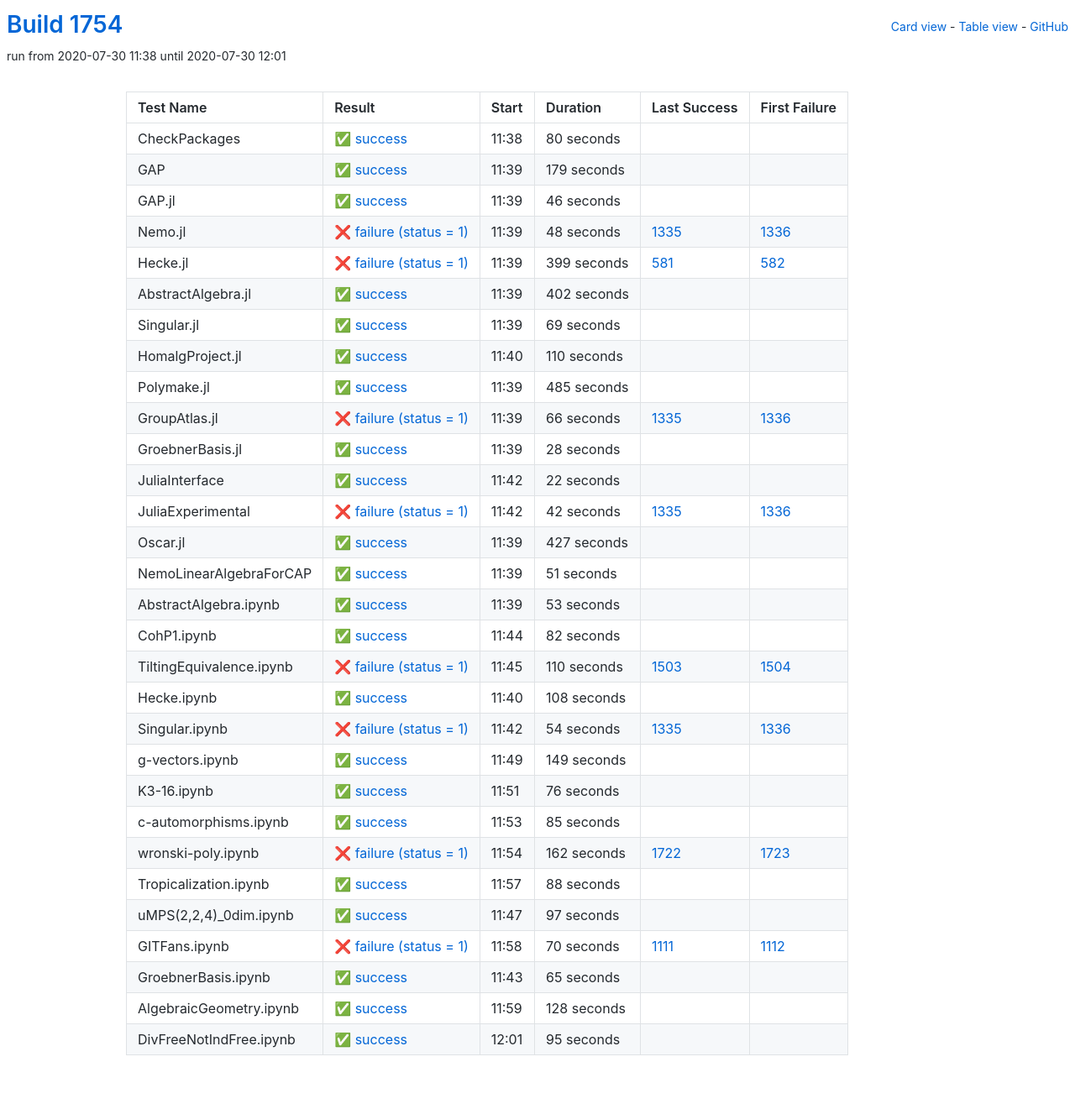
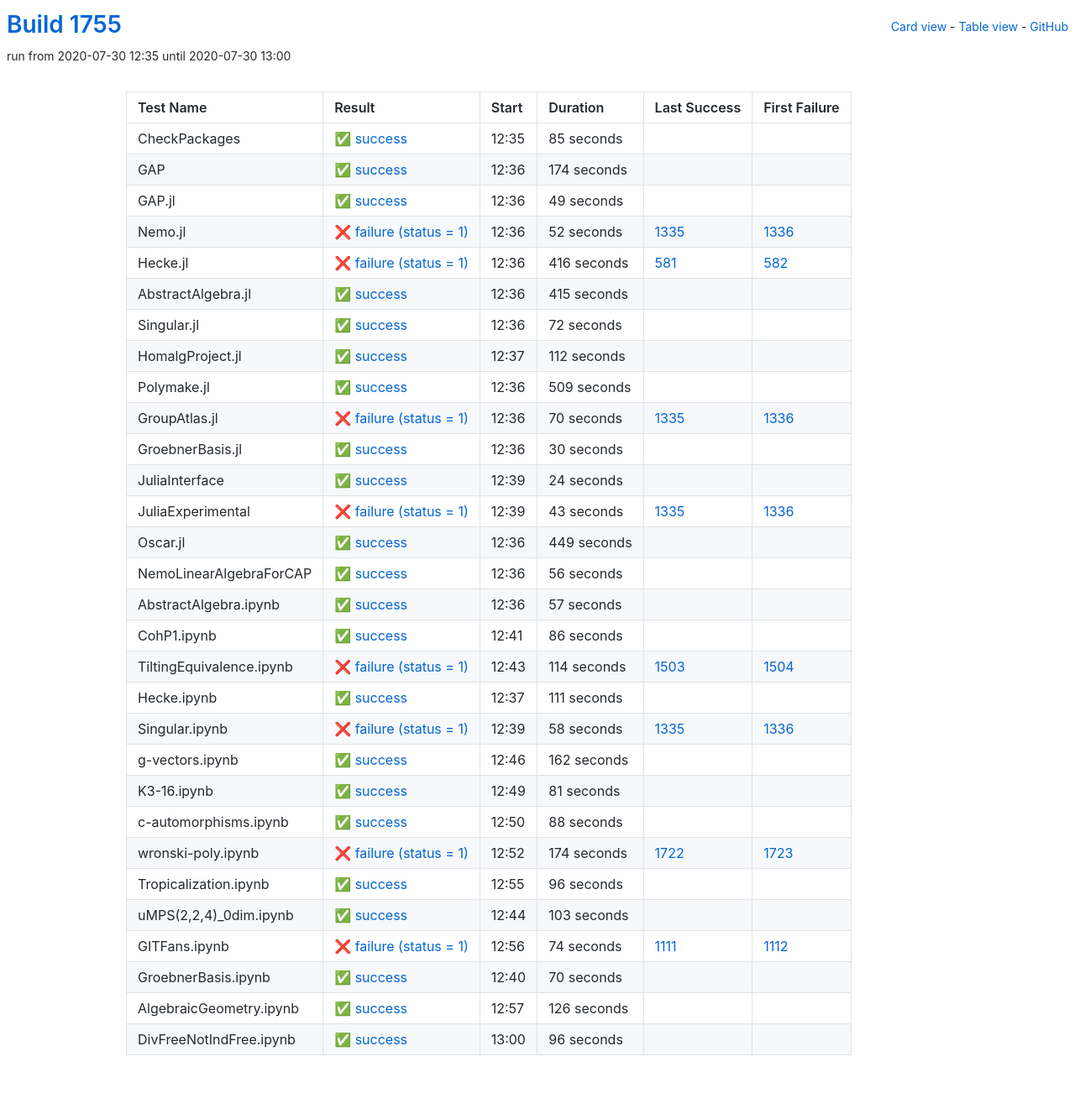
Before and after one commit to oscar-system/oscar-ci-status-1.4, a Jekyll site: the page built from table.html, in a window 1280 px wide. Shown: the whole page at 84% size. Built offline with Jekyll 4.4.1, drawn with Linux system fonts in a browser that asks for light colours.

Commit message:
Build #1755

```diff
--- a/_data/ci.yml
+++ b/_data/ci.yml
@@ -1,6 +1,6 @@
 ---
-build: 1754
-build_url: https://oscarci.mathematik.uni-kl.de/job/oscar-julia-1.4/1754/
+build: 1755
+build_url: https://oscarci.mathematik.uni-kl.de/job/oscar-julia-1.4/1755/
 job: oscar-julia-1.4
 organization: oscar-system
 repo: oscar-ci-status-1.4
@@ -8,272 +8,8 @@ repourl: https://github.com/oscar-system/oscar-ci-status-1.4
 tests:
 - name: CheckPackages
   id: checkpackages
-  log: https://oscarci.mathematik.uni-kl.de/job/oscar-julia-1.4/1754/artifact/logs/build-1754/CheckPackages.log
-  start: 2020-07-30 11:38
-  success: true
-  exitcode: 0
-  status: success
-  duration: 80
-  last_success: false
-  last_success_url:
-  first_failure: false
-  first_failure_url:
-- name: GAP
-  id: gap
-  log: https://oscarci.mathematik.uni-kl.de/job/oscar-julia-1.4/1754/artifact/logs/build-1754/GAP.log
-  start: 2020-07-30 11:39
-  success: true
-  exitcode: 0
-  status: success
-  duration: 179
-  last_success: false
-  last_success_url:
-  first_failure: false
-  first_failure_url:
-- name: GAP.jl
-  id: gap-jl
-  log: https://oscarci.mathematik.uni-kl.de/job/oscar-julia-1.4/1754/artifact/logs/build-1754/GAP.jl.log
-  start: 2020-07-30 11:39
-  success: true
-  exitcode: 0
-  status: success
-  duration: 46
-  last_success: false
-  last_success_url:
-  first_failure: false
-  first_failure_url:
-- name: Nemo.jl
-  id: nemo-jl
-  log: https://oscarci.mathematik.uni-kl.de/job/oscar-julia-1.4/1754/artifact/logs/build-1754/Nemo.jl.log
-  start: 2020-07-30 11:39
-  success: false
-  exitcode: 1
-  status: failure
-  duration: 48
-  last_success: 1335
-  last_success_url: https://oscarci.mathematik.uni-kl.de/job/oscar-julia-1.4/1335/
-  first_failure: 1336
-  first_failure_url: https://oscarci.mathematik.uni-kl.de/job/oscar-julia-1.4/1336/
-- name: Hecke.jl
-  id: hecke-jl
-  log: https://oscarci.mathematik.uni-kl.de/job/oscar-julia-1.4/1754/artifact/logs/build-1754/Hecke.jl.log
-  start: 2020-07-30 11:39
-  success: false
-  exitcode: 1
-  status: failure
-  duration: 399
-  last_success: 581
-  last_success_url: https://oscarci.mathematik.uni-kl.de/job/oscar-julia-1.4/581/
-  first_failure: 582
-  first_failure_url: https://oscarci.mathematik.uni-kl.de/job/oscar-julia-1.4/582/
-- name: AbstractAlgebra.jl
-  id: abstractalgebra-jl
-  log: https://oscarci.mathematik.uni-kl.de/job/oscar-julia-1.4/1754/artifact/logs/build-1754/AbstractAlgebra.jl.log
-  start: 2020-07-30 11:39
-  success: true
-  exitcode: 0
-  status: success
-  duration: 402
-  last_success: false
-  last_success_url:
-  first_failure: false
-  first_failure_url:
-- name: Singular.jl
-  id: singular-jl
-  log: https://oscarci.mathematik.uni-kl.de/job/oscar-julia-1.4/1754/artifact/logs/build-1754/Singular.jl.log
-  start: 2020-07-30 11:39
-  success: true
-  exitcode: 0
-  status: success
-  duration: 69
-  last_success: false
-  last_success_url:
-  first_failure: false
-  first_failure_url:
-- name: HomalgProject.jl
-  id: homalgproject-jl
-  log: https://oscarci.mathematik.uni-kl.de/job/oscar-julia-1.4/1754/artifact/logs/build-1754/HomalgProject.jl.log
-  start: 2020-07-30 11:40
-  success: true
-  exitcode: 0
-  status: success
-  duration: 110
-  last_success: false
-  last_success_url:
-  first_failure: false
-  first_failure_url:
-- name: Polymake.jl
-  id: polymake-jl
-  log: https://oscarci.mathematik.uni-kl.de/job/oscar-julia-1.4/1754/artifact/logs/build-1754/Polymake.jl.log
-  start: 2020-07-30 11:39
-  success: true
-  exitcode: 0
-  status: success
-  duration: 485
-  last_success: false
-  last_success_url:
-  first_failure: false
-  first_failure_url:
-- name: GroupAtlas.jl
-  id: groupatlas-jl
-  log: https://oscarci.mathematik.uni-kl.de/job/oscar-julia-1.4/1754/artifact/logs/build-1754/GroupAtlas.jl.log
-  start: 2020-07-30 11:39
-  success: false
-  exitcode: 1
-  status: failure
-  duration: 66
-  last_success: 1335
-  last_success_url: https://oscarci.mathematik.uni-kl.de/job/oscar-julia-1.4/1335/
-  first_failure: 1336
-  first_failure_url: https://oscarci.mathematik.uni-kl.de/job/oscar-julia-1.4/1336/
-- name: GroebnerBasis.jl
-  id: groebnerbasis-jl
-  log: https://oscarci.mathematik.uni-kl.de/job/oscar-julia-1.4/1754/artifact/logs/build-1754/GroebnerBasis.jl.log
-  start: 2020-07-30 11:39
-  success: true
-  exitcode: 0
-  status: success
-  duration: 28
-  last_success: false
-  last_success_url:
-  first_failure: false
-  first_failure_url:
-- name: JuliaInterface
-  id: juliainterface
-  log: https://oscarci.mathematik.uni-kl.de/job/oscar-julia-1.4/1754/artifact/logs/build-1754/JuliaInterface.log
-  start: 2020-07-30 11:42
-  success: true
-  exitcode: 0
-  status: success
-  duration: 22
-  last_success: false
-  last_success_url:
-  first_failure: false
-  first_failure_url:
-- name: JuliaExperimental
-  id: juliaexperimental
-  log: https://oscarci.mathematik.uni-kl.de/job/oscar-julia-1.4/1754/artifact/logs/build-1754/JuliaExperimental.log
-  start: 2020-07-30 11:42
-  success: false
-  exitcode: 1
-  status: failure
-  duration: 42
-  last_success: 1335
-  last_success_url: https://oscarci.mathematik.uni-kl.de/job/oscar-julia-1.4/1335/
-  first_failure: 1336
-  first_failure_url: https://oscarci.mathematik.uni-kl.de/job/oscar-julia-1.4/1336/
-- name: Oscar.jl
-  id: oscar-jl
-  log: https://oscarci.mathematik.uni-kl.de/job/oscar-julia-1.4/1754/artifact/logs/build-1754/Oscar.jl.log
-  start: 2020-07-30 11:39
-  success: true
-  exitcode: 0
-  status: success
-  duration: 427
-  last_success: false
-  last_success_url:
-  first_failure: false
-  first_failure_url:
-- name: NemoLinearAlgebraForCAP
-  id: nemolinearalgebraforcap
-  log: https://oscarci.mathematik.uni-kl.de/job/oscar-julia-1.4/1754/artifact/logs/build-1754/NemoLinearAlgebraForCAP.log
-  start: 2020-07-30 11:39
-  success: true
-  exitcode: 0
-  status: success
-  duration: 51
-  last_success: false
-  last_success_url:
-  first_failure: false
-  first_failure_url:
-- name: AbstractAlgebra.ipynb
-  id: abstractalgebra-ipynb
-  log: https://oscarci.mathematik.uni-kl.de/job/oscar-julia-1.4/1754/artifact/logs/build-1754/AbstractAlgebra.ipynb.log
-  start: 2020-07-30 11:39
-  success: true
-  exitcode: 0
-  status: success
-  duration: 53
-  last_success: false
-  last_success_url:
-  first_failure: false
-  first_failure_url:
-- name: CohP1.ipynb
-  id: cohp1-ipynb
-  log: https://oscarci.mathematik.uni-kl.de/job/oscar-julia-1.4/1754/artifact/logs/build-1754/CohP1.ipynb.log
-  start: 2020-07-30 11:44
-  success: true
-  exitcode: 0
-  status: success
-  duration: 82
-  last_success: false
-  last_success_url:
-  first_failure: false
-  first_failure_url:
-- name: TiltingEquivalence.ipynb
-  id: tiltingequivalence-ipynb
-  log: https://oscarci.mathematik.uni-kl.de/job/oscar-julia-1.4/1754/artifact/logs/build-1754/TiltingEquivalence.ipynb.log
-  start: 2020-07-30 11:45
-  success: false
-  exitcode: 1
-  status: failure
-  duration: 110
-  last_success: 1503
-  last_success_url: https://oscarci.mathematik.uni-kl.de/job/oscar-julia-1.4/1503/
-  first_failure: 1504
-  first_failure_url: https://oscarci.mathematik.uni-kl.de/job/oscar-julia-1.4/1504/
-- name: Hecke.ipynb
-  id: hecke-ipynb
-  log: https://oscarci.mathematik.uni-kl.de/job/oscar-julia-1.4/1754/artifact/logs/build-1754/Hecke.ipynb.log
-  start: 2020-07-30 11:40
-  success: true
-  exitcode: 0
-  status: success
-  duration: 108
-  last_success: false
-  last_success_url:
-  first_failure: false
-  first_failure_url:
-- name: Singular.ipynb
-  id: singular-ipynb
-  log: https://oscarci.mathematik.uni-kl.de/job/oscar-julia-1.4/1754/artifact/logs/build-1754/Singular.ipynb.log
-  start: 2020-07-30 11:42
-  success: false
-  exitcode: 1
-  status: failure
-  duration: 54
-  last_success: 1335
-  last_success_url: https://oscarci.mathematik.uni-kl.de/job/oscar-julia-1.4/1335/
-  first_failure: 1336
-  first_failure_url: https://oscarci.mathematik.uni-kl.de/job/oscar-julia-1.4/1336/
-- name: g-vectors.ipynb
-  id: g-vectors-ipynb
-  log: https://oscarci.mathematik.uni-kl.de/job/oscar-julia-1.4/1754/artifact/logs/build-1754/g-vectors.ipynb.log
-  start: 2020-07-30 11:49
-  success: true
-  exitcode: 0
-  status: success
-  duration: 149
-  last_success: false
-  last_success_url:
-  first_failure: false
-  first_failure_url:
-- name: K3-16.ipynb
-  id: k3-16-ipynb
-  log: https://oscarci.mathematik.uni-kl.de/job/oscar-julia-1.4/1754/artifact/logs/build-1754/K3-16.ipynb.log
-  start: 2020-07-30 11:51
-  success: true
-  exitcode: 0
-  status: success
-  duration: 76
-  last_success: false
-  last_success_url:
-  first_failure: false
-  first_failure_url:
-- name: c-automorphisms.ipynb
-  id: c-automorphisms-ipynb
-  log: https://oscarci.mathematik.uni-kl.de/job/oscar-julia-1.4/1754/artifact/logs/build-1754/c-automorphisms.ipynb.log
-  start: 2020-07-30 11:53
+  log: https://oscarci.mathematik.uni-kl.de/job/oscar-julia-1.4/1755/artifact/logs/build-1755/CheckPackages.log
+  start: 2020-07-30 12:35
   success: true
   exitcode: 0
   status: success
@@ -282,22 +18,262 @@ tests:
   last_success_url:
   first_failure: false
   first_failure_url:
-- name: wronski-poly.ipynb
-  id: wronski-poly-ipynb
-  log: https://oscarci.mathematik.uni-kl.de/job/oscar-julia-1.4/1754/artifact/logs/build-1754/wronski-poly.ipynb.log
-  start: 2020-07-30 11:54
+- name: GAP
+  id: gap
+  log: https://oscarci.mathematik.uni-kl.de/job/oscar-julia-1.4/1755/artifact/logs/build-1755/GAP.log
+  start: 2020-07-30 12:36
+  success: true
+  exitcode: 0
+  status: success
+  duration: 174
+  last_success: false
+  last_success_url:
+  first_failure: false
+  first_failure_url:
+- name: GAP.jl
+  id: gap-jl
+  log: https://oscarci.mathematik.uni-kl.de/job/oscar-julia-1.4/1755/artifact/logs/build-1755/GAP.jl.log
+  start: 2020-07-30 12:36
+  success: true
+  exitcode: 0
+  status: success
+  duration: 49
+  last_success: false
+  last_success_url:
+  first_failure: false
+  first_failure_url:
+- name: Nemo.jl
+  id: nemo-jl
+  log: https://oscarci.mathematik.uni-kl.de/job/oscar-julia-1.4/1755/artifact/logs/build-1755/Nemo.jl.log
+  start: 2020-07-30 12:36
   success: false
   exitcode: 1
   status: failure
+  duration: 52
+  last_success: 1335
+  last_success_url: https://oscarci.mathematik.uni-kl.de/job/oscar-julia-1.4/1335/
+  first_failure: 1336
+  first_failure_url: https://oscarci.mathematik.uni-kl.de/job/oscar-julia-1.4/1336/
+- name: Hecke.jl
+  id: hecke-jl
+  log: https://oscarci.mathematik.uni-kl.de/job/oscar-julia-1.4/1755/artifact/logs/build-1755/Hecke.jl.log
+  start: 2020-07-30 12:36
+  success: false
+  exitcode: 1
+  status: failure
+  duration: 416
+  last_success: 581
+  last_success_url: https://oscarci.mathematik.uni-kl.de/job/oscar-julia-1.4/581/
+  first_failure: 582
+  first_failure_url: https://oscarci.mathematik.uni-kl.de/job/oscar-julia-1.4/582/
+- name: AbstractAlgebra.jl
+  id: abstractalgebra-jl
+  log: https://oscarci.mathematik.uni-kl.de/job/oscar-julia-1.4/1755/artifact/logs/build-1755/AbstractAlgebra.jl.log
+  start: 2020-07-30 12:36
+  success: true
+  exitcode: 0
+  status: success
+  duration: 415
+  last_success: false
+  last_success_url:
+  first_failure: false
+  first_failure_url:
+- name: Singular.jl
+  id: singular-jl
+  log: https://oscarci.mathematik.uni-kl.de/job/oscar-julia-1.4/1755/artifact/logs/build-1755/Singular.jl.log
+  start: 2020-07-30 12:36
+  success: true
+  exitcode: 0
+  status: success
+  duration: 72
+  last_success: false
+  last_success_url:
+  first_failure: false
+  first_failure_url:
+- name: HomalgProject.jl
+  id: homalgproject-jl
+  log: https://oscarci.mathematik.uni-kl.de/job/oscar-julia-1.4/1755/artifact/logs/build-1755/HomalgProject.jl.log
+  start: 2020-07-30 12:37
+  success: true
+  exitcode: 0
+  status: success
+  duration: 112
+  last_success: false
+  last_success_url:
+  first_failure: false
+  first_failure_url:
+- name: Polymake.jl
+  id: polymake-jl
+  log: https://oscarci.mathematik.uni-kl.de/job/oscar-julia-1.4/1755/artifact/logs/build-1755/Polymake.jl.log
+  start: 2020-07-30 12:36
+  success: true
+  exitcode: 0
+  status: success
+  duration: 509
+  last_success: false
+  last_success_url:
+  first_failure: false
+  first_failure_url:
+- name: GroupAtlas.jl
+  id: groupatlas-jl
+  log: https://oscarci.mathematik.uni-kl.de/job/oscar-julia-1.4/1755/artifact/logs/build-1755/GroupAtlas.jl.log
+  start: 2020-07-30 12:36
+  success: false
+  exitcode: 1
+  status: failure
+  duration: 70
+  last_success: 1335
+  last_success_url: https://oscarci.mathematik.uni-kl.de/job/oscar-julia-1.4/1335/
+  first_failure: 1336
+  first_failure_url: https://oscarci.mathematik.uni-kl.de/job/oscar-julia-1.4/1336/
+- name: GroebnerBasis.jl
+  id: groebnerbasis-jl
+  log: https://oscarci.mathematik.uni-kl.de/job/oscar-julia-1.4/1755/artifact/logs/build-1755/GroebnerBasis.jl.log
+  start: 2020-07-30 12:36
+  success: true
+  exitcode: 0
+  status: success
+  duration: 30
+  last_success: false
+  last_success_url:
+  first_failure: false
+  first_failure_url:
+- name: JuliaInterface
+  id: juliainterface
+  log: https://oscarci.mathematik.uni-kl.de/job/oscar-julia-1.4/1755/artifact/logs/build-1755/JuliaInterface.log
+  start: 2020-07-30 12:39
+  success: true
+  exitcode: 0
+  status: success
+  duration: 24
+  last_success: false
+  last_success_url:
+  first_failure: false
+  first_failure_url:
+- name: JuliaExperimental
+  id: juliaexperimental
+  log: https://oscarci.mathematik.uni-kl.de/job/oscar-julia-1.4/1755/artifact/logs/build-1755/JuliaExperimental.log
+  start: 2020-07-30 12:39
+  success: false
+  exitcode: 1
+  status: failure
+  duration: 43
+  last_success: 1335
+  last_success_url: https://oscarci.mathematik.uni-kl.de/job/oscar-julia-1.4/1335/
+  first_failure: 1336
+  first_failure_url: https://oscarci.mathematik.uni-kl.de/job/oscar-julia-1.4/1336/
+- name: Oscar.jl
+  id: oscar-jl
+  log: https://oscarci.mathematik.uni-kl.de/job/oscar-julia-1.4/1755/artifact/logs/build-1755/Oscar.jl.log
+  start: 2020-07-30 12:36
+  success: true
+  exitcode: 0
+  status: success
+  duration: 449
+  last_success: false
+  last_success_url:
+  first_failure: false
+  first_failure_url:
+- name: NemoLinearAlgebraForCAP
+  id: nemolinearalgebraforcap
+  log: https://oscarci.mathematik.uni-kl.de/job/oscar-julia-1.4/1755/artifact/logs/build-1755/NemoLinearAlgebraForCAP.log
+  start: 2020-07-30 12:36
+  success: true
+  exitcode: 0
+  status: success
+  duration: 56
+  last_success: false
+  last_success_url:
+  first_failure: false
+  first_failure_url:
+- name: AbstractAlgebra.ipynb
+  id: abstractalgebra-ipynb
+  log: https://oscarci.mathematik.uni-kl.de/job/oscar-julia-1.4/1755/artifact/logs/build-1755/AbstractAlgebra.ipynb.log
+  start: 2020-07-30 12:36
+  success: true
+  exitcode: 0
+  status: success
+  duration: 57
+  last_success: false
+  last_success_url:
+  first_failure: false
+  first_failure_url:
+- name: CohP1.ipynb
+  id: cohp1-ipynb
+  log: https://oscarci.mathematik.uni-kl.de/job/oscar-julia-1.4/1755/artifact/logs/build-1755/CohP1.ipynb.log
+  start: 2020-07-30 12:41
+  success: true
+  exitcode: 0
+  status: success
+  duration: 86
+  last_success: false
+  last_success_url:
+  first_failure: false
+  first_failure_url:
+- name: TiltingEquivalence.ipynb
+  id: tiltingequivalence-ipynb
+  log: https://oscarci.mathematik.uni-kl.de/job/oscar-julia-1.4/1755/artifact/logs/build-1755/TiltingEquivalence.ipynb.log
+  start: 2020-07-30 12:43
+  success: false
+  exitcode: 1
+  status: failure
+  duration: 114
+  last_success: 1503
+  last_success_url: https://oscarci.mathematik.uni-kl.de/job/oscar-julia-1.4/1503/
+  first_failure: 1504
+  first_failure_url: https://oscarci.mathematik.uni-kl.de/job/oscar-julia-1.4/1504/
+- name: Hecke.ipynb
+  id: hecke-ipynb
+  log: https://oscarci.mathematik.uni-kl.de/job/oscar-julia-1.4/1755/artifact/logs/build-1755/Hecke.ipynb.log
+  start: 2020-07-30 12:37
+  success: true
+  exitcode: 0
+  status: success
+  duration: 111
+  last_success: false
+  last_success_url:
+  first_failure: false
+  first_failure_url:
+- name: Singular.ipynb
+  id: singular-ipynb
+  log: https://oscarci.mathematik.uni-kl.de/job/oscar-julia-1.4/1755/artifact/logs/build-1755/Singular.ipynb.log
+  start: 2020-07-30 12:39
+  success: false
+  exitcode: 1
+  status: failure
+  duration: 58
+  last_success: 1335
+  last_success_url: https://oscarci.mathematik.uni-kl.de/job/oscar-julia-1.4/1335/
+  first_failure: 1336
+  first_failure_url: https://oscarci.mathematik.uni-kl.de/job/oscar-julia-1.4/1336/
+- name: g-vectors.ipynb
+  id: g-vectors-ipynb
+  log: https://oscarci.mathematik.uni-kl.de/job/oscar-julia-1.4/1755/artifact/logs/build-1755/g-vectors.ipynb.log
+  start: 2020-07-30 12:46
+  success: true
+  exitcode: 0
+  status: success
   duration: 162
-  last_success: 1722
-  last_success_url: https://oscarci.mathematik.uni-kl.de/job/oscar-julia-1.4/1722/
-  first_failure: 1723
-  first_failure_url: https://oscarci.mathematik.uni-kl.de/job/oscar-julia-1.4/1723/
-- name: Tropicalization.ipynb
-  id: tropicalization-ipynb
-  log: https://oscarci.mathematik.uni-kl.de/job/oscar-julia-1.4/1754/artifact/logs/build-1754/Tropicalization.ipynb.log
-  start: 2020-07-30 11:57
+  last_success: false
+  last_success_url:
+  first_failure: false
+  first_failure_url:
+- name: K3-16.ipynb
+  id: k3-16-ipynb
+  log: https://oscarci.mathematik.uni-kl.de/job/oscar-julia-1.4/1755/artifact/logs/build-1755/K3-16.ipynb.log
+  start: 2020-07-30 12:49
+  success: true
+  exitcode: 0
+  status: success
+  duration: 81
+  last_success: false
+  last_success_url:
+  first_failure: false
+  first_failure_url:
+- name: c-automorphisms.ipynb
+  id: c-automorphisms-ipynb
+  log: https://oscarci.mathematik.uni-kl.de/job/oscar-julia-1.4/1755/artifact/logs/build-1755/c-automorphisms.ipynb.log
+  start: 2020-07-30 12:50
   success: true
   exitcode: 0
   status: success
@@ -306,62 +282,86 @@ tests:
   last_success_url:
   first_failure: false
   first_failure_url:
-- name: uMPS(2,2,4)_0dim.ipynb
-  id: umps-2-2-4-0dim-ipynb
-  log: https://oscarci.mathematik.uni-kl.de/job/oscar-julia-1.4/1754/artifact/logs/build-1754/uMPS-2-2-4-_0dim.ipynb.log
-  start: 2020-07-30 11:47
+- name: wronski-poly.ipynb
+  id: wronski-poly-ipynb
+  log: https://oscarci.mathematik.uni-kl.de/job/oscar-julia-1.4/1755/artifact/logs/build-1755/wronski-poly.ipynb.log
+  start: 2020-07-30 12:52
+  success: false
+  exitcode: 1
+  status: failure
+  duration: 174
+  last_success: 1722
+  last_success_url: https://oscarci.mathematik.uni-kl.de/job/oscar-julia-1.4/1722/
+  first_failure: 1723
+  first_failure_url: https://oscarci.mathematik.uni-kl.de/job/oscar-julia-1.4/1723/
+- name: Tropicalization.ipynb
+  id: tropicalization-ipynb
+  log: https://oscarci.mathematik.uni-kl.de/job/oscar-julia-1.4/1755/artifact/logs/build-1755/Tropicalization.ipynb.log
+  start: 2020-07-30 12:55
   success: true
   exitcode: 0
   status: success
-  duration: 97
+  duration: 96
+  last_success: false
+  last_success_url:
+  first_failure: false
+  first_failure_url:
+- name: uMPS(2,2,4)_0dim.ipynb
+  id: umps-2-2-4-0dim-ipynb
+  log: https://oscarci.mathematik.uni-kl.de/job/oscar-julia-1.4/1755/artifact/logs/build-1755/uMPS-2-2-4-_0dim.ipynb.log
+  start: 2020-07-30 12:44
+  success: true
+  exitcode: 0
+  status: success
+  duration: 103
   last_success: false
   last_success_url:
   first_failure: false
   first_failure_url:
 - name: GITFans.ipynb
   id: gitfans-ipynb
-  log: https://oscarci.mathematik.uni-kl.de/job/oscar-julia-1.4/1754/artifact/logs/build-1754/GITFans.ipynb.log
-  start: 2020-07-30 11:58
+  log: https://oscarci.mathematik.uni-kl.de/job/oscar-julia-1.4/1755/artifact/logs/build-1755/GITFans.ipynb.log
+  start: 2020-07-30 12:56
   success: false
   exitcode: 1
   status: failure
-  duration: 70
+  duration: 74
   last_success: 1111
   last_success_url: https://oscarci.mathematik.uni-kl.de/job/oscar-julia-1.4/1111/
   first_failure: 1112
   first_failure_url: https://oscarci.mathematik.uni-kl.de/job/oscar-julia-1.4/1112/
 - name: GroebnerBasis.ipynb
   id: groebnerbasis-ipynb
-  log: https://oscarci.mathematik.uni-kl.de/job/oscar-julia-1.4/1754/artifact/logs/build-1754/GroebnerBasis.ipynb.log
-  start: 2020-07-30 11:43
+  log: https://oscarci.mathematik.uni-kl.de/job/oscar-julia-1.4/1755/artifact/logs/build-1755/GroebnerBasis.ipynb.log
+  start: 2020-07-30 12:40
   success: true
   exitcode: 0
   status: success
-  duration: 65
+  duration: 70
   last_success: false
   last_success_url:
   first_failure: false
   first_failure_url:
 - name: AlgebraicGeometry.ipynb
   id: algebraicgeometry-ipynb
-  log: https://oscarci.mathematik.uni-kl.de/job/oscar-julia-1.4/1754/artifact/logs/build-1754/AlgebraicGeometry.ipynb.log
-  start: 2020-07-30 11:59
+  log: https://oscarci.mathematik.uni-kl.de/job/oscar-julia-1.4/1755/artifact/logs/build-1755/AlgebraicGeometry.ipynb.log
+  start: 2020-07-30 12:57
   success: true
   exitcode: 0
   status: success
-  duration: 128
+  duration: 126
   last_success: false
   last_success_url:
   first_failure: false
   first_failure_url:
 - name: DivFreeNotIndFree.ipynb
   id: divfreenotindfree-ipynb
-  log: https://oscarci.mathematik.uni-kl.de/job/oscar-julia-1.4/1754/artifact/logs/build-1754/DivFreeNotIndFree.ipynb.log
-  start: 2020-07-30 12:01
+  log: https://oscarci.mathematik.uni-kl.de/job/oscar-julia-1.4/1755/artifact/logs/build-1755/DivFreeNotIndFree.ipynb.log
+  start: 2020-07-30 13:00
   success: true
   exitcode: 0
   status: success
-  duration: 95
+  duration: 96
   last_success: false
   last_success_url:
   first_failure: false
```
Also changed, not shown: README.md.
